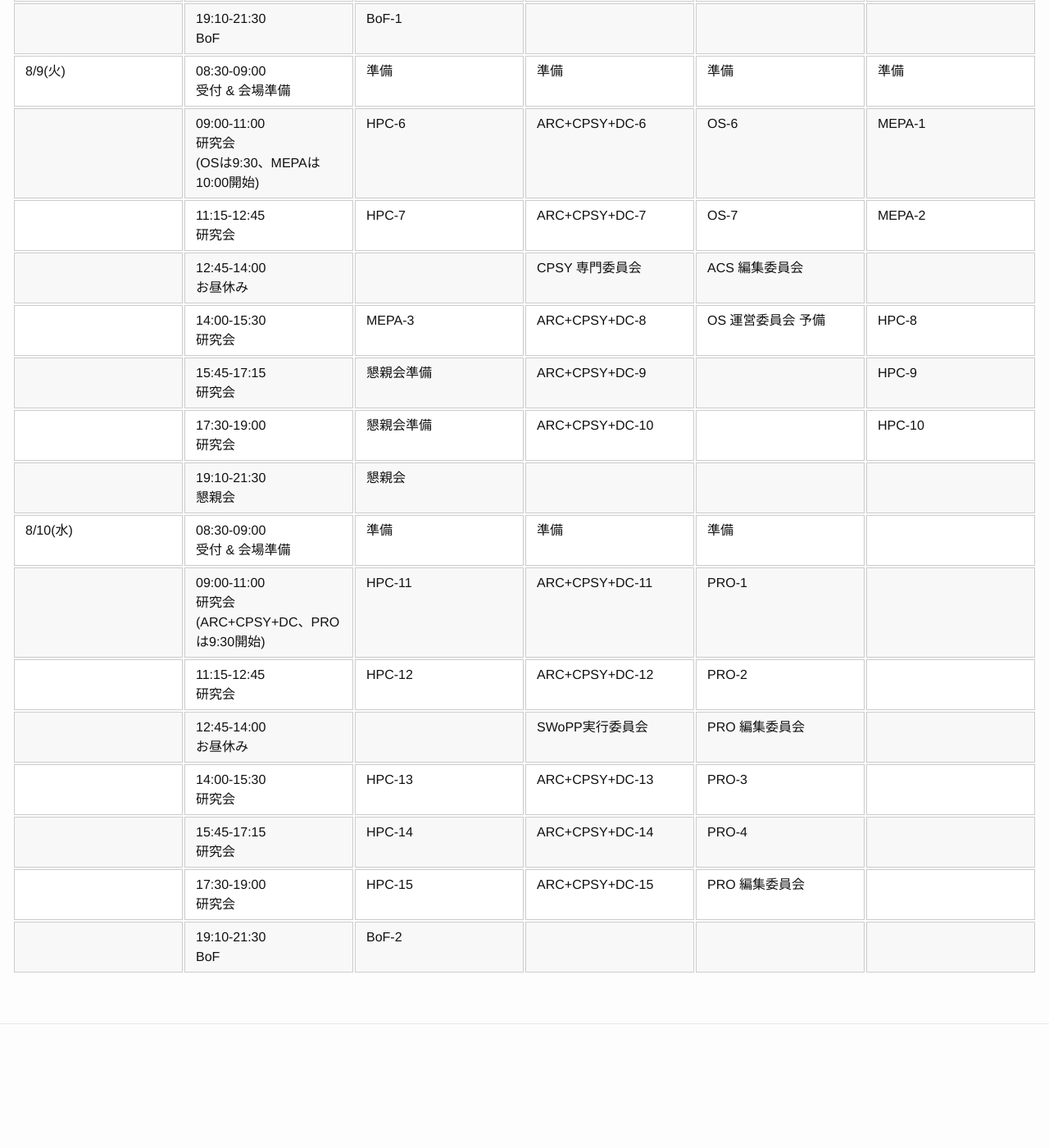
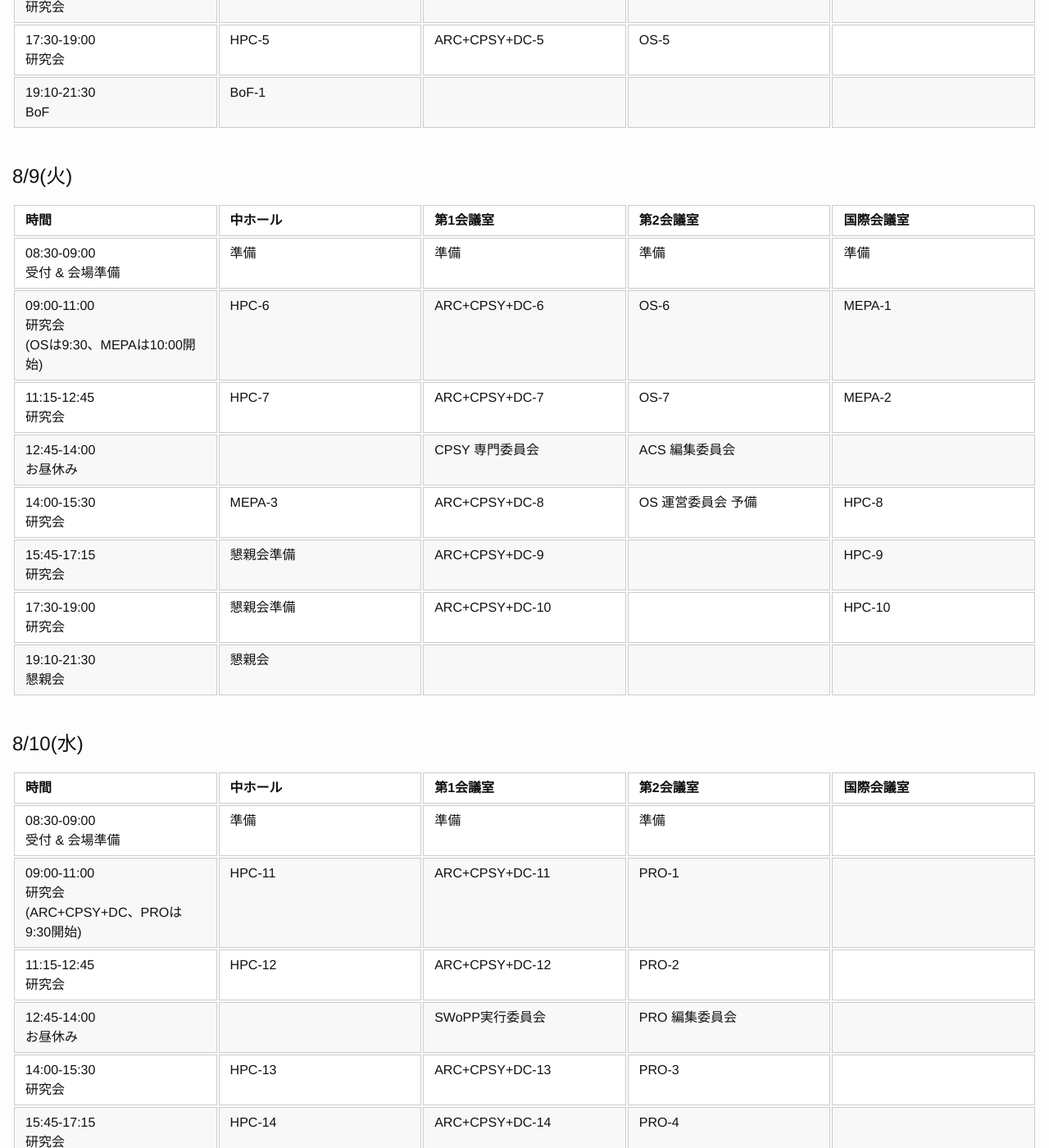
Before and after one commit to swopp/swopp.github.io, a Jekyll site: the page built from 2016/schedule-overview.md, in a window 1280 px wide and 1400 px high, scrolled down 746 px. Shown: the whole window at 82% size. Built offline with Jekyll 4.4.1, drawn with Linux system fonts in a browser that asks for light colours; before the commit the page ends 2055 px from its top, so only the background shows below that.

Commit message:
drop the day column

```diff
--- a/2016/schedule-overview.md
+++ b/2016/schedule-overview.md
@@ -12,29 +12,47 @@
 
 
 
-| 日            | 時                                                      | 中ホール         | 第1会議室         | 第2会議室          | 国際会議室   |
-|---------------|---------------------------------------------------------|------------------|-------------------|--------------------|--------------|
-| 8/8(月)       | 08:00-09:30<br/>受付＆会場準備                          | 準備             | 準備              | 準備               |              |
-|               | 09:30-11:00<br/>研究会<br/>(OSは10:00開始)              | HPC-1            | ARC+CPSY+DC-1     | OS-1               |              |
-|               | 11:15-12:45<br/>研究会                                  | HPC-2            | ARC+CPSY+DC-2     | OS-2               |              |
-|               | 12:45-14:00<br/>お昼休み                                | HPC 運営委員会   | ARC 運営委員会    | OS 運営委員会      |              |
-|               | 14:00-15:30<br/>研究会                                  | HPC-3            | ARC+CPSY+DC-3     | OS-3               |              |
-|               | 15:45-17:15<br/>研究会                                  | HPC-4            | ARC+CPSY+DC-4     | OS-4               |              |
-|               | 17:30-19:00<br/>研究会                                  | HPC-5            | ARC+CPSY+DC-5     | OS-5               |              |
-|               | 19:10-21:30<br/>BoF                                     | BoF-1            |                   |                    |              |
-| 8/9(火)       | 08:30-09:00<br/>受付 & 会場準備                         | 準備             | 準備              | 準備               | 準備         |
-|               | 09:00-11:00<br/>研究会<br/>(OSは9:30、MEPAは10:00開始)  | HPC-6            | ARC+CPSY+DC-6     | OS-6               | MEPA-1       |
-|               | 11:15-12:45<br/>研究会                                  | HPC-7            | ARC+CPSY+DC-7     | OS-7               | MEPA-2       |
-|               | 12:45-14:00<br/>お昼休み                                |                  | CPSY 専門委員会   | ACS 編集委員会     |              |
-|               | 14:00-15:30<br/>研究会                                  | MEPA-3           | ARC+CPSY+DC-8     | OS 運営委員会 予備 | HPC-8        |
-|               | 15:45-17:15<br/>研究会                                  | 懇親会準備       | ARC+CPSY+DC-9     |                    | HPC-9        |
-|               | 17:30-19:00<br/>研究会                                  | 懇親会準備       | ARC+CPSY+DC-10    |                    | HPC-10       |
-|               | 19:10-21:30<br/>懇親会                                  | 懇親会           |                   |                    |              |
-| 8/10(水)      | 08:30-09:00<br/>受付 & 会場準備                         | 準備             | 準備              | 準備               |              |
-|               | 09:00-11:00<br/>研究会<br/>(ARC+CPSY+DC、PROは9:30開始) | HPC-11           | ARC+CPSY+DC-11    | PRO-1              |              |
-|               | 11:15-12:45<br/>研究会                                  | HPC-12           | ARC+CPSY+DC-12    | PRO-2              |              |
-|               | 12:45-14:00<br/>お昼休み                                |                  | SWoPP実行委員会   | PRO 編集委員会     |              |
-|               | 14:00-15:30<br/>研究会                                  | HPC-13           | ARC+CPSY+DC-13    | PRO-3              |              |
-|               | 15:45-17:15<br/>研究会                                  | HPC-14           | ARC+CPSY+DC-14    | PRO-4              |              |
-|               | 17:30-19:00<br/>研究会                                  | HPC-15           | ARC+CPSY+DC-15    | PRO 編集委員会     |              |
-|               | 19:10-21:30<br/>BoF                                     | BoF-2            |                   |                    |              |
+<br/>
+
+# 8/8(月)
+
+| 時間                                                    | 中ホール         | 第1会議室         | 第2会議室          | 国際会議室   |
+|---------------------------------------------------------|------------------|-------------------|--------------------|--------------|
+| 08:00-09:30<br/>受付＆会場準備                          | 準備             | 準備              | 準備               |              |
+| 09:30-11:00<br/>研究会<br/>(OSは10:00開始)              | HPC-1            | ARC+CPSY+DC-1     | OS-1               |              |
+| 11:15-12:45<br/>研究会                                  | HPC-2            | ARC+CPSY+DC-2     | OS-2               |              |
+| 12:45-14:00<br/>お昼休み                                | HPC 運営委員会   | ARC 運営委員会    | OS 運営委員会      |              |
+| 14:00-15:30<br/>研究会                                  | HPC-3            | ARC+CPSY+DC-3     | OS-3               |              |
+| 15:45-17:15<br/>研究会                                  | HPC-4            | ARC+CPSY+DC-4     | OS-4               |              |
+| 17:30-19:00<br/>研究会                                  | HPC-5            | ARC+CPSY+DC-5     | OS-5               |              |
+| 19:10-21:30<br/>BoF                                     | BoF-1            |                   |                    |              |
+
+<br/>
+
+# 8/9(火)
+
+| 時間                                                    | 中ホール         | 第1会議室         | 第2会議室          | 国際会議室   |
+|---------------------------------------------------------|------------------|-------------------|--------------------|--------------|
+| 08:30-09:00<br/>受付 & 会場準備                         | 準備             | 準備              | 準備               | 準備         |
+| 09:00-11:00<br/>研究会<br/>(OSは9:30、MEPAは10:00開始)  | HPC-6            | ARC+CPSY+DC-6     | OS-6               | MEPA-1       |
+| 11:15-12:45<br/>研究会                                  | HPC-7            | ARC+CPSY+DC-7     | OS-7               | MEPA-2       |
+| 12:45-14:00<br/>お昼休み                                |                  | CPSY 専門委員会   | ACS 編集委員会     |              |
+| 14:00-15:30<br/>研究会                                  | MEPA-3           | ARC+CPSY+DC-8     | OS 運営委員会 予備 | HPC-8        |
+| 15:45-17:15<br/>研究会                                  | 懇親会準備       | ARC+CPSY+DC-9     |                    | HPC-9        |
+| 17:30-19:00<br/>研究会                                  | 懇親会準備       | ARC+CPSY+DC-10    |                    | HPC-10       |
+| 19:10-21:30<br/>懇親会                                  | 懇親会           |                   |                    |              |
+
+<br/>
+
+# 8/10(水)
+
+| 時間                                                    | 中ホール         | 第1会議室         | 第2会議室          | 国際会議室   |
+|---------------------------------------------------------|------------------|-------------------|--------------------|--------------|
+| 08:30-09:00<br/>受付 & 会場準備                         | 準備             | 準備              | 準備               |              |
+| 09:00-11:00<br/>研究会<br/>(ARC+CPSY+DC、PROは9:30開始) | HPC-11           | ARC+CPSY+DC-11    | PRO-1              |              |
+| 11:15-12:45<br/>研究会                                  | HPC-12           | ARC+CPSY+DC-12    | PRO-2              |              |
+| 12:45-14:00<br/>お昼休み                                |                  | SWoPP実行委員会   | PRO 編集委員会     |              |
+| 14:00-15:30<br/>研究会                                  | HPC-13           | ARC+CPSY+DC-13    | PRO-3              |              |
+| 15:45-17:15<br/>研究会                                  | HPC-14           | ARC+CPSY+DC-14    | PRO-4              |              |
+| 17:30-19:00<br/>研究会                                  | HPC-15           | ARC+CPSY+DC-15    | PRO 編集委員会     |              |
+| 19:10-21:30<br/>BoF                                     | BoF-2            |                   |                    |              |
```
Also changed, not shown: 2016/schedule-details.md (+44 -26 lines).
